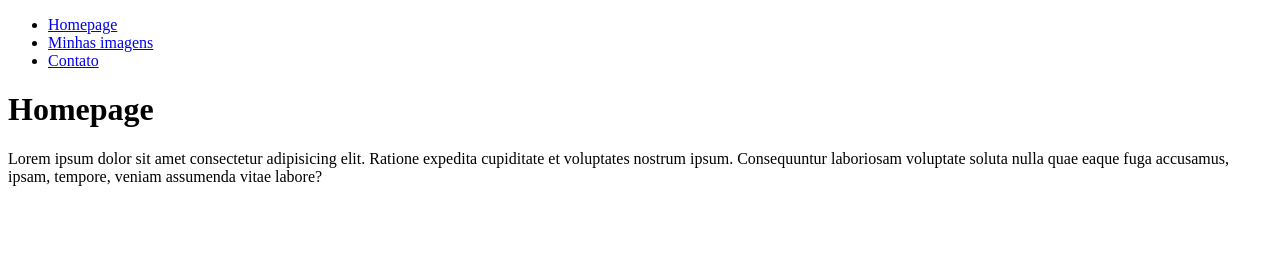
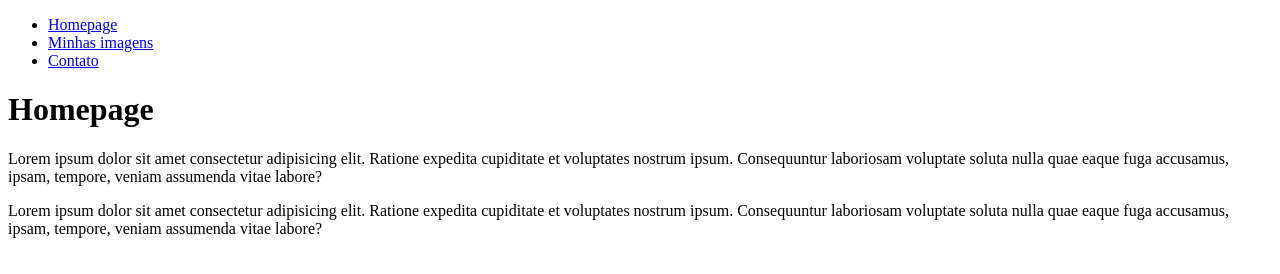
Before and after one commit to reginamara/projeto-teste, a plain HTML site: page praticando-exercício/index.html in a window 1280 px wide. Drawn offline with Linux system fonts and the light colour scheme.

Commit message:
Updated index.html

```diff
--- a/praticando-exercício/index.html
+++ b/praticando-exercício/index.html
@@ -24,6 +24,7 @@
 
     <h1>Homepage</h1>
     <p>Lorem ipsum dolor sit amet consectetur adipisicing elit. Ratione expedita cupiditate et voluptates nostrum ipsum. Consequuntur laboriosam voluptate soluta nulla quae eaque fuga accusamus, ipsam, tempore, veniam assumenda vitae labore?</p>
+    <p>Lorem ipsum dolor sit amet consectetur adipisicing elit. Ratione expedita cupiditate et voluptates nostrum ipsum. Consequuntur laboriosam voluptate soluta nulla quae eaque fuga accusamus, ipsam, tempore, veniam assumenda vitae labore?</p>
 
 </body>
 </html>
```
